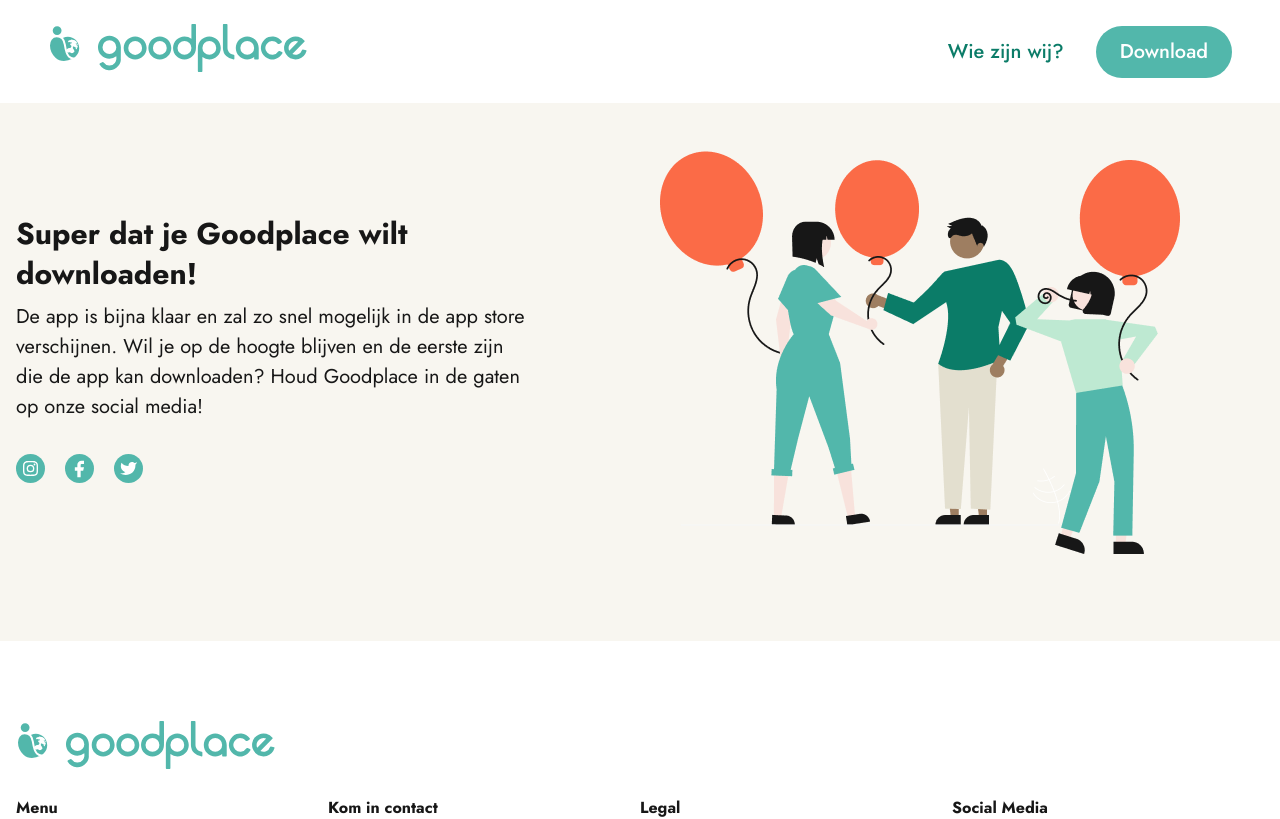
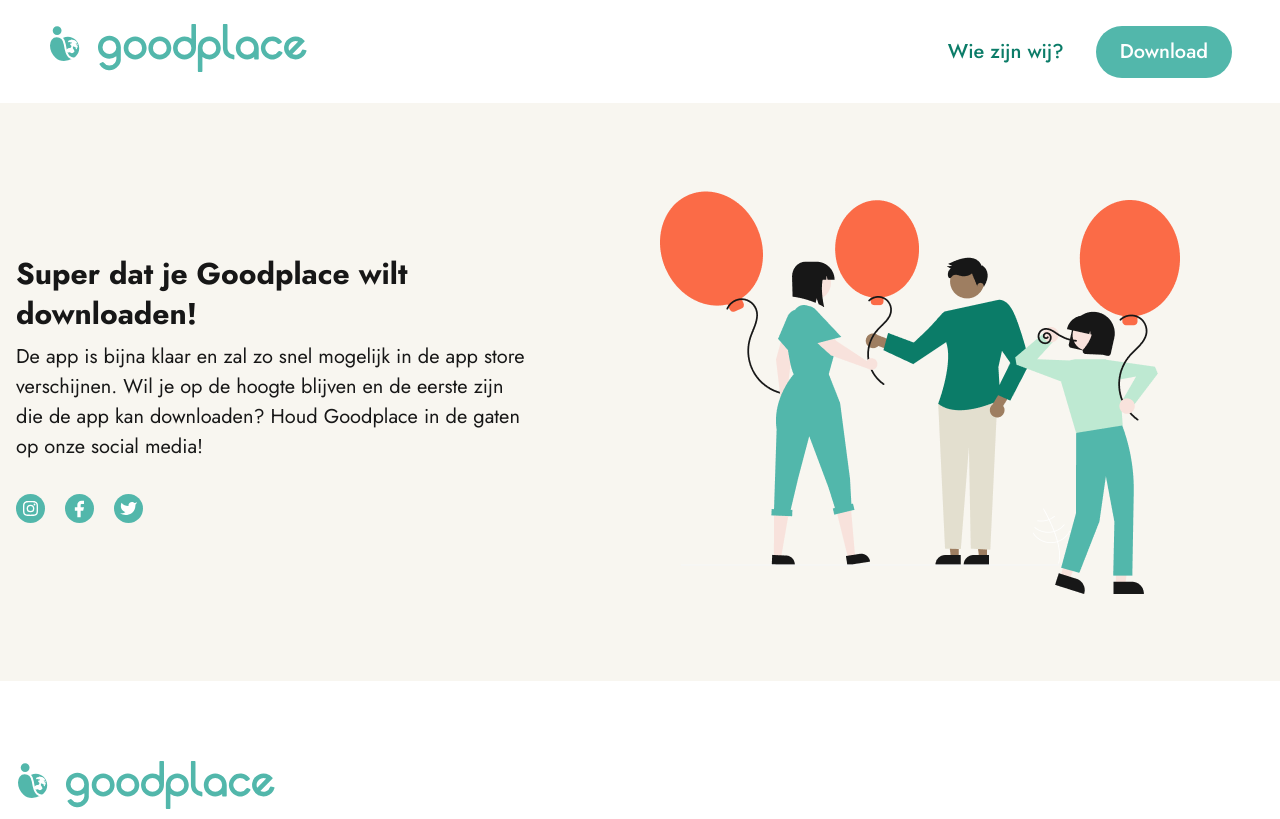
Before and after one commit to ANGIstudio/goodplace-landingspagina, a Next.js app: page /download in a window 1280 px wide. Shown: the top 819 px of the page. Built offline with nearby package versions, Linux system fonts and the light colour scheme.

Commit message:
pr adjustments

```diff
--- a/src/components/Brands/Brands.scss
+++ b/src/components/Brands/Brands.scss
@@ -4,9 +4,12 @@
     flex-wrap
     gap-4
     md:space-x-16
+    items-center
     justify-center
-    items-center
     py-6
-    md:py-7
-  ;
+    md:py-7;
+
+  &__item {
+    @apply md:w-[70px] w-[50px];
+  }
 }
--- a/src/components/Brands/Brands.tsx
+++ b/src/components/Brands/Brands.tsx
@@ -2,14 +2,14 @@ import React from 'react';
 
 import Image from 'next/image';
 
-import { BrandsProps } from '../../assets/assets';
+import { BrandsProps } from '../../data/data';
 
 export const Brands: React.FC<BrandsProps> = ({ brandItems }) => {
   return (
     <ul className="c-brands">
       {brandItems.map((item) => {
         return (
-          <li key={item.id}>
+          <li key={item.id} className="c-brands__item">
             <Image alt={item.id} src={item.src} />
           </li>
         );
--- a/src/components/ContentBlock/ContentBlock.tsx
+++ b/src/components/ContentBlock/ContentBlock.tsx
@@ -1,6 +1,6 @@
 import React from 'react';
 
-import { contentImages, ContentImagesProps } from '../../assets/assets';
+import { contentImages, ContentImagesProps } from '../../data/data';
 
 interface ContentBlockProps {
   image: string;
--- a/src/components/Footer/Footer.tsx
+++ b/src/components/Footer/Footer.tsx
@@ -3,7 +3,7 @@ import React from 'react';
 import Image from 'next/image';
 import Link from 'next/link';
 
-import { socialsItems } from '../../assets/assets';
+import { socialsItems } from '../../data/data';
 import logo from '../../assets/logo.svg';
 import { Socials } from '../Socials/Socials';
 
--- a/src/components/Socials/Socials.tsx
+++ b/src/components/Socials/Socials.tsx
@@ -3,7 +3,7 @@ import React from 'react';
 import Image from 'next/image';
 import Link from 'next/link';
 
-import { SocialsProps } from '../../assets/assets';
+import { SocialsProps } from '../../data/data';
 
 export const Socials: React.FC<SocialsProps> = ({ socialsItems }) => {
   return (
--- a/src/pages/about.tsx
+++ b/src/pages/about.tsx
@@ -4,7 +4,7 @@ import { NextPage } from 'next';
 import Image from 'next/image';
 
 import applestore from '../assets/apple-store-badge.png';
-import { teamMembers, brandItems } from '../assets/assets';
+import { teamMembers, brandItems } from '../data/data';
 import googleplay from '../assets/google-play-badge.png';
 import imageframe from '../assets/imageframe.png';
 import phones from '../assets/phones.png';
--- a/src/pages/download.tsx
+++ b/src/pages/download.tsx
@@ -3,19 +3,19 @@ import React from 'react';
 import { NextPage } from 'next';
 import Image from 'next/image';
 
-import { socialsItems } from '../assets/assets';
 import peoplewithballoons from '../assets/peoplewithballoons.png';
 import { Section } from '../components/Section/Section';
 import { Socials } from '../components/Socials/Socials';
 import { Wrapper } from '../components/Wrapper/Wrapper';
+import { socialsItems } from '../data/data';
 import { Base } from '../templates/Base';
 
 const Download: NextPage = () => {
   return (
     <Base>
-      <Section noPaddingTop bgColor="lightbeige">
+      <Section bgColor="lightbeige">
         <Wrapper>
-          <div className="grid md:grid-cols-2 md:items-center gap-10 pt-10 md:mt-0">
+          <div className="grid md:grid-cols-2 md:items-center gap-10">
             <div className="max-w-lg order-2 md:order-1">
               <h3 className="mb-2">
                 <strong>Super dat je Goodplace wilt downloaden!</strong>
--- a/src/pages/index.tsx
+++ b/src/pages/index.tsx
@@ -5,7 +5,7 @@ import Image from 'next/image';
 import Link from 'next/link';
 
 import applestore from '../assets/apple-store-badge.png';
-import { brandItems } from '../assets/assets';
+import { brandItems } from '../data/data';
 import contact from '../assets/contact.svg';
 import googleplay from '../assets/google-play-badge.png';
 import icons from '../assets/icons.png';
--- a/src/pages/privacy.tsx
+++ b/src/pages/privacy.tsx
@@ -9,7 +9,7 @@ import { Base } from '../templates/Base';
 const Privacy: NextPage = () => {
   return (
     <Base>
-      <Section noPaddingTop bgColor="lightgreen">
+      <Section bgColor="lightgreen">
         <Wrapper>Privacy page</Wrapper>
       </Section>
     </Base>
--- a/tsconfig.json
+++ b/tsconfig.json
@@ -35,5 +35,5 @@
     "isolatedModules": true
   },
   "exclude": ["./out/**/*", "./node_modules/**/*"],
-  "include": ["next-env.d.ts", "**/*.ts", "**/*.tsx", "src/assets/assets.ts"]
+  "include": ["next-env.d.ts", "**/*.ts", "**/*.tsx", "src/assets/data.ts"]
 }
```
Also changed, not shown: src/data/data.ts (renamed from src/assets/assets.ts, +25 -25 lines), src/assets/bg-abouthero.png (deleted), src/assets/imageframe.png.
